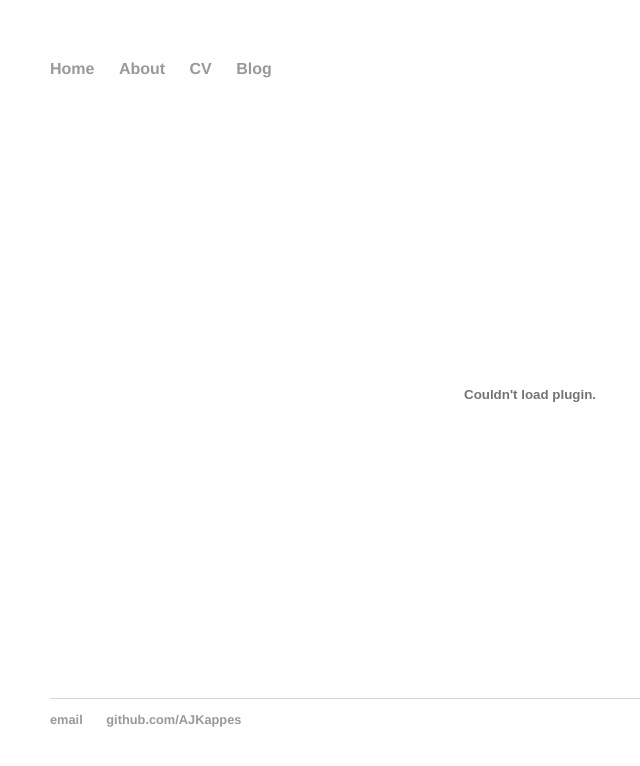
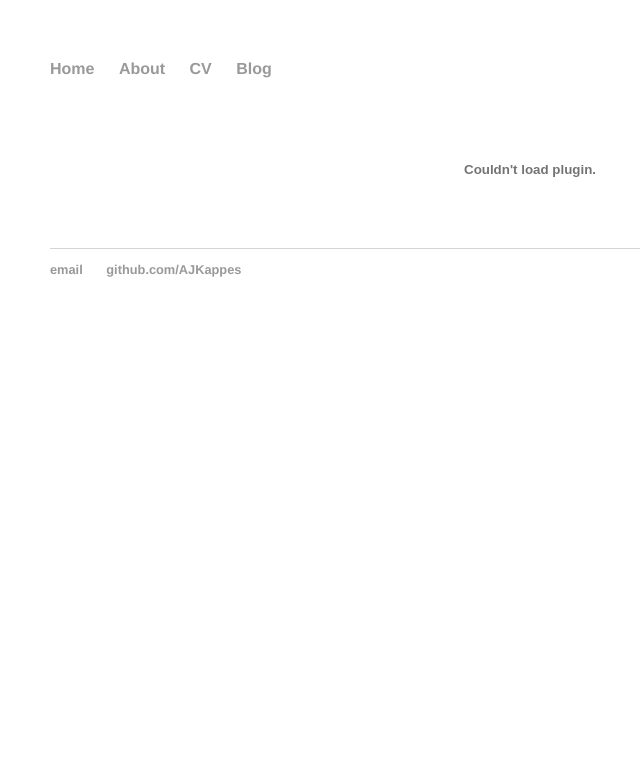
Before and after one commit to AJKappes/AJKappes.github.io, a Jekyll site: the page cv/index.html, which Jekyll copies as it is, in a window 1280 px wide. Shown: the top 766 px of the page, without its empty margins (110-750 px from the left). Built offline with Jekyll 4.4.1, drawn with Linux system fonts in a browser that asks for light colours.

Commit message:
embed file

```diff
--- a/cv/index.html
+++ b/cv/index.html
@@ -18,7 +18,7 @@
 
 
 
-			<embed src="https://AJKappes.github.io/CV_Jan2019.pdf#toolbar=0&navpanes=0&scrollbar=0&view=fitH,100" type="application/pdf" width="100%" height="600px" />
+			<embed src="https://AJKappes.github.io/CV_Jan2019.pdf#toolbar=0&navpanes=0&scrollbar=0" type="application/pdf" width="100%" height="100%" />
 
 
 		<footer>
```
